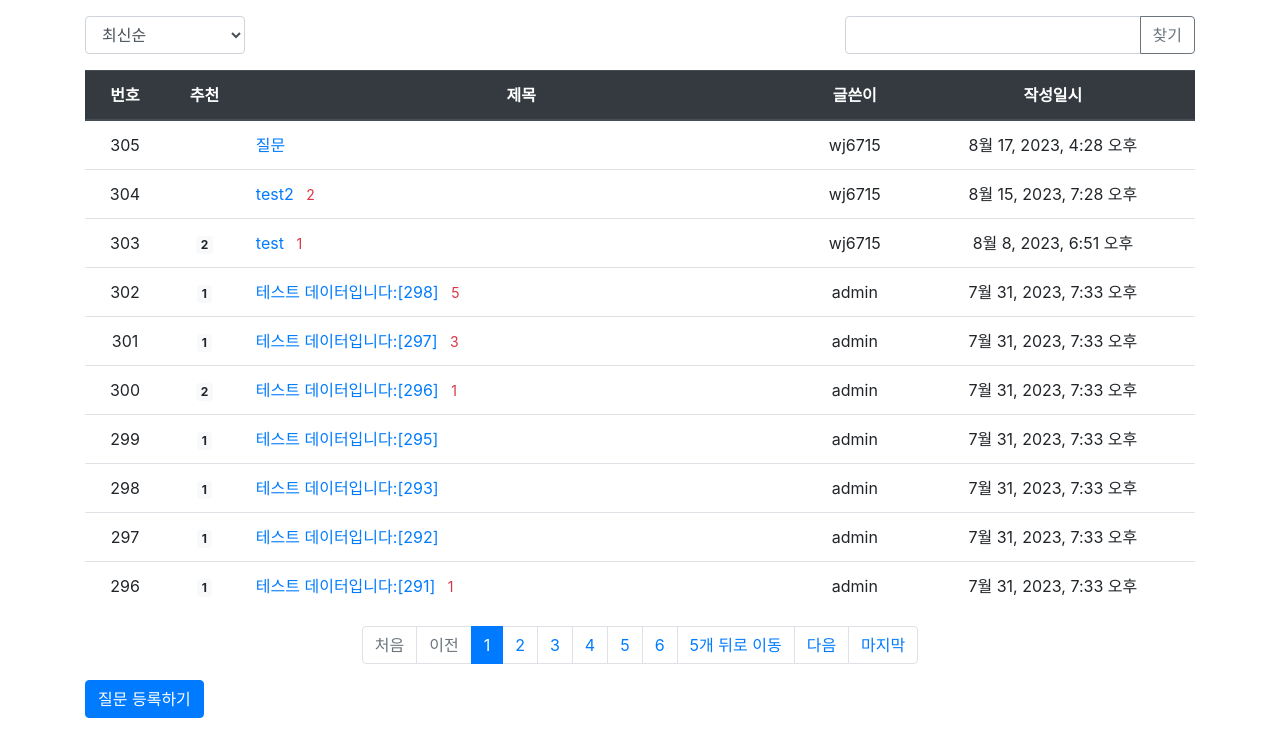
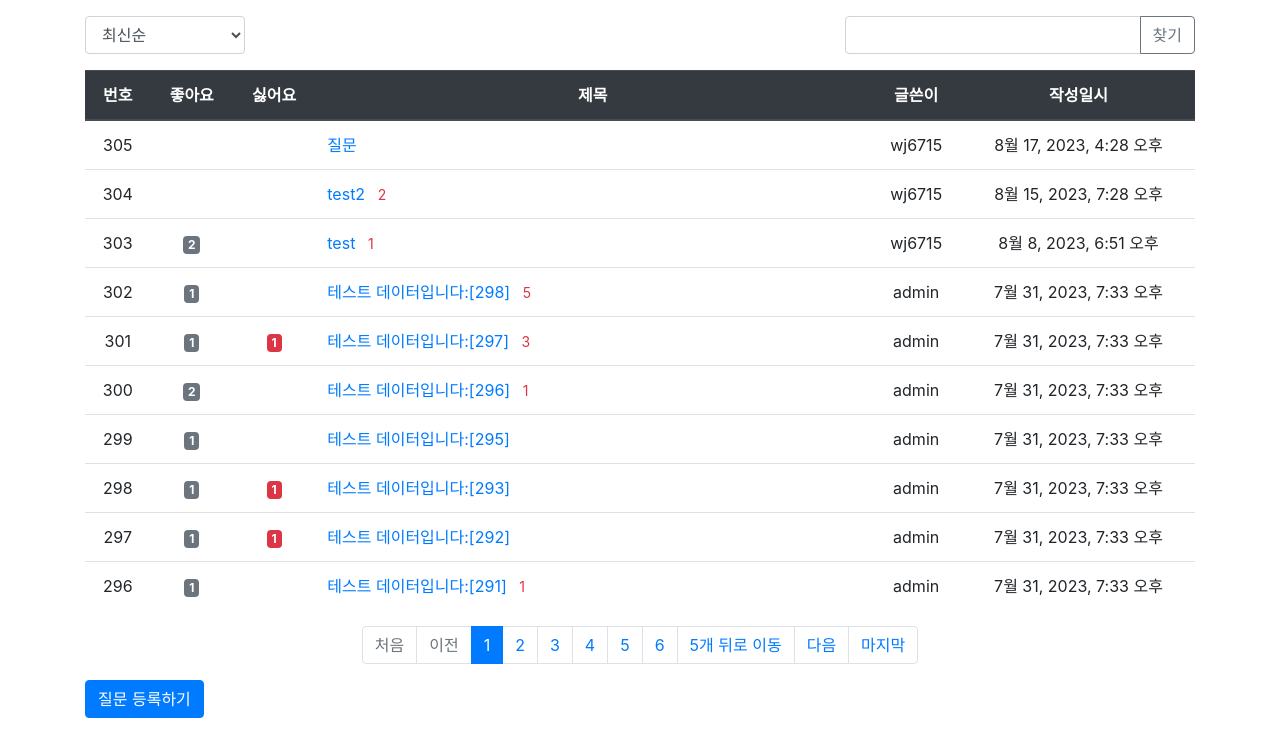
Before and after one commit to wonjun6715/pybo_project, a Django app: page /pybo/ in a window 1280 px wide. Shown: the part 57-800 px from the top of the page. Run offline with Django 3.2, Linux system fonts and the light colour scheme; data comes from the database, SQL or seed files in the repository; both versions use the stored data as it was after the commit; some libraries are stand-ins or nearby versions.

Commit message:
pybo project 완성

```diff
--- a/pybo/views/base_views.py
+++ b/pybo/views/base_views.py
@@ -14,9 +14,12 @@ def index(request):
     so = request.GET.get('so', 'recent') # 정렬 기준
 
     # 정렬
-    if so == 'recommend':
+    if so == 'good': # 좋아요
         question_list = Question.objects.annotate(
-            num_voter=Count('voter')).order_by('-num_voter', '-create_date') # 추천수가 같으면 최신순으로
+            num_voter=Count('voter')).order_by('-num_voter', '-create_date') # 좋아요수가 같으면 최신순으로
+    elif so == 'hate': # 싫어요
+        question_list= Question.objects.annotate(
+            num_hater=Count('hater')).order_by('-num_hater', '-create_date') # 싫어요수가 같으면 최신순으로
     elif so == 'popular':
         question_list = Question.objects.annotate(
             num_answer=Count('answer')).order_by('-num_answer', '-create_date') # 답변수가 같으면 최신순으로
--- a/templates/pybo/question_list.html
+++ b/templates/pybo/question_list.html
@@ -8,8 +8,11 @@
                 <option value="recent" {% if so == 'recent' %}selected{% endif %}>
                     최신순
                 </option>
-                <option value="recommend" {% if so == 'recommend' %}selected{% endif %}>
-                    추천순
+                <option value="good" {% if so == 'good' %}selected{% endif %}>
+                    좋아요순
+                </option>
+                <option value="hate" {% if so == 'hate' %}selected {% endif %}>
+                    싫어요순
                 </option>
                 <option value="popular" {% if so == 'popular' %}selected{% endif %}>
                     인기순
@@ -28,7 +31,8 @@
         <thead>
         <tr class="text-center thead-dark">
             <th>번호</th>
-            <th>추천</th>
+            <th>좋아요</th>
+            <th>싫어요</th>
             <th style="width:50%">제목</th>
             <th>글쓴이</th>
             <th>작성일시</th>
@@ -42,8 +46,14 @@
             <td>{{ question_list.paginator.count|sub:question_list.start_index|sub:forloop.counter0|add:1 }}</td>
             <td>
                 {% if question.voter.all.count > 0 %}
-                <span class="badge badge-light">
+                <span class="badge badge-secondary">
                     {{ question.voter.all.count }}
+                </span>
+                {% endif %}
+            </td>
+            <td>{% if question.hater.all.count > 0 %}
+                <span class="badge badge-danger">
+                    {{ question.hater.all.count }}
                 </span>
                 {% endif %}
             </td>
```
Also changed, not shown: db.sqlite3.
